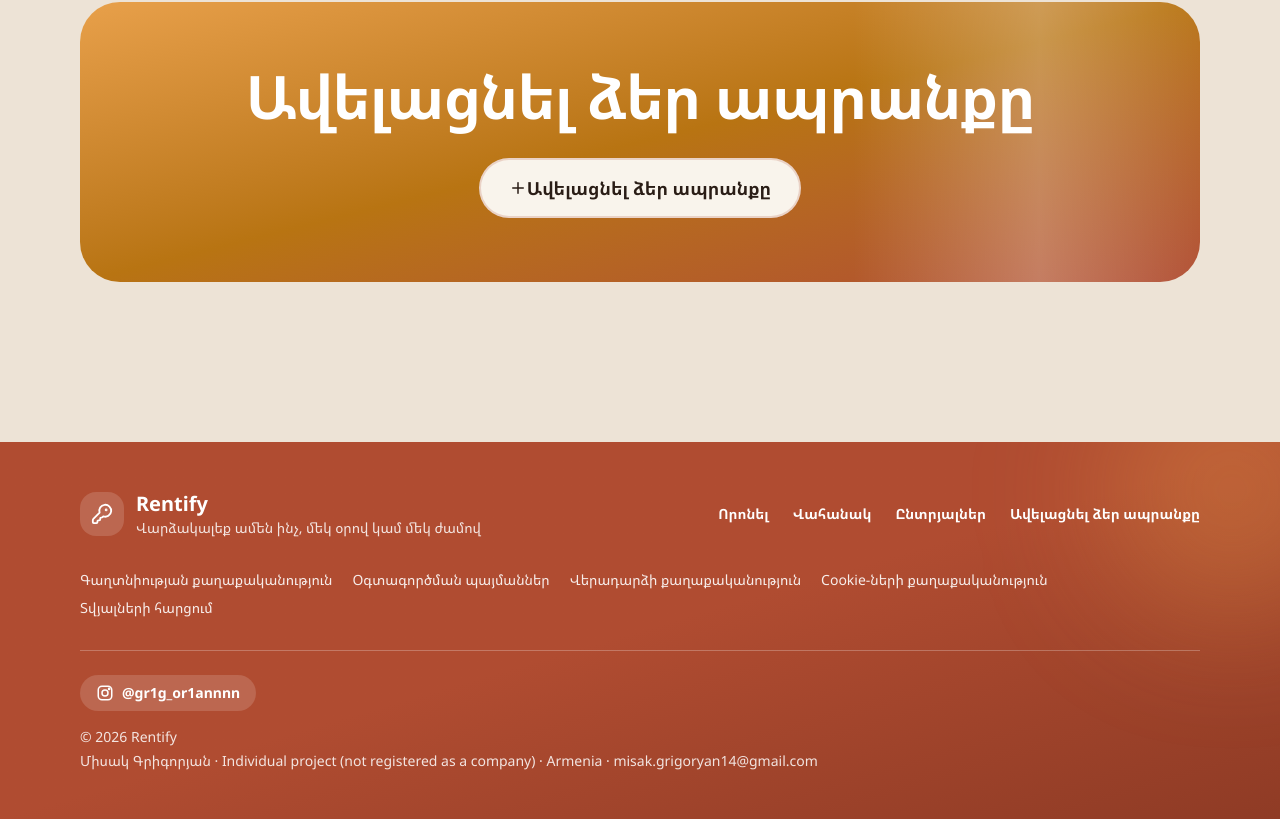
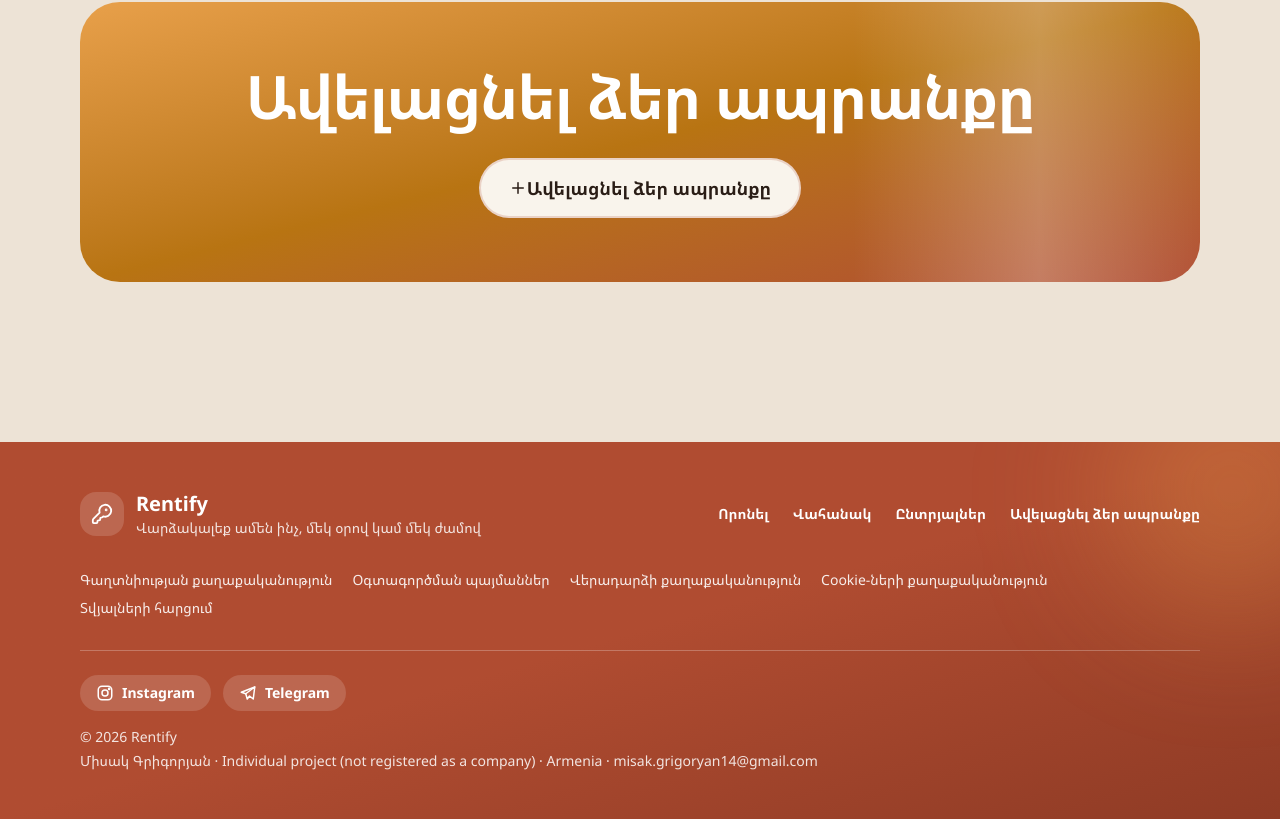
Before and after one commit to misakgrigoryan/Rentify, a React (Vite) app in the folder client/: page / in a window 1280 px wide. Shown: the part 2849-3668 px from the top of the page. Built offline with nearby package versions, Linux system fonts and the light colour scheme; no server answers.

Commit message:
Footer: Telegram link next to Instagram

```diff
--- a/client/src/components/layout/Footer.jsx
+++ b/client/src/components/layout/Footer.jsx
@@ -10,6 +10,15 @@ function InstagramIcon() {
       <rect x="3" y="3" width="18" height="18" rx="5" />
       <circle cx="12" cy="12" r="4" />
       <circle cx="17.5" cy="6.5" r="0.8" fill="currentColor" />
+    </svg>
+  );
+}
+
+function TelegramIcon() {
+  return (
+    <svg aria-hidden="true" width="18" height="18" viewBox="0 0 24 24" fill="none" stroke="currentColor" strokeWidth="2" strokeLinecap="round" strokeLinejoin="round">
+      <path d="M21 4L3 11l6 2 2 7 3-4 5 4 2-16z" />
+      <path d="M9 13l12-9" />
     </svg>
   );
 }
@@ -50,15 +59,14 @@ export default function Footer() {
           ))}
         </nav>
         <div className="mt-8 border-t border-white/25 pt-6 text-sm text-white/85">
-          <a
-            href={SOCIAL.instagram}
-            target="_blank"
-            rel="noopener noreferrer"
-            aria-label="Rentify on Instagram"
-            className="inline-flex cursor-pointer items-center gap-2 rounded-full bg-white/15 px-4 py-2 font-semibold text-white transition hover:-translate-y-0.5 hover:bg-white/25 hover:shadow-lg focus:outline-none focus-visible:ring-4 focus-visible:ring-white/40"
-          >
-            <InstagramIcon /> @gr1g_or1annnn
-          </a>
+          <div className="flex flex-wrap gap-3">
+            <a href={SOCIAL.instagram} target="_blank" rel="noopener noreferrer" aria-label="Rentify on Instagram" className="inline-flex cursor-pointer items-center gap-2 rounded-full bg-white/15 px-4 py-2 font-semibold text-white transition hover:-translate-y-0.5 hover:bg-white/25 hover:shadow-lg focus:outline-none focus-visible:ring-4 focus-visible:ring-white/40">
+              <InstagramIcon /> Instagram
+            </a>
+            <a href={SOCIAL.telegram} target="_blank" rel="noopener noreferrer" aria-label="Rentify on Telegram" className="inline-flex cursor-pointer items-center gap-2 rounded-full bg-white/15 px-4 py-2 font-semibold text-white transition hover:-translate-y-0.5 hover:bg-white/25 hover:shadow-lg focus:outline-none focus-visible:ring-4 focus-visible:ring-white/40">
+              <TelegramIcon /> Telegram
+            </a>
+          </div>
           <p className="mt-4">{t("footer.rights")}</p>
           <p className="mt-1">{BUSINESS.name} · {BUSINESS.status} · {BUSINESS.city} · {BUSINESS.email}</p>
         </div>
--- a/client/src/config/social.js
+++ b/client/src/config/social.js
@@ -1,4 +1,5 @@
 // Social links shown in the footer
 export const SOCIAL = {
   instagram: "https://instagram.com/gr1g_or1annnn",
+  telegram: "https://t.me/gr1g_or1annnn",
 };
```
